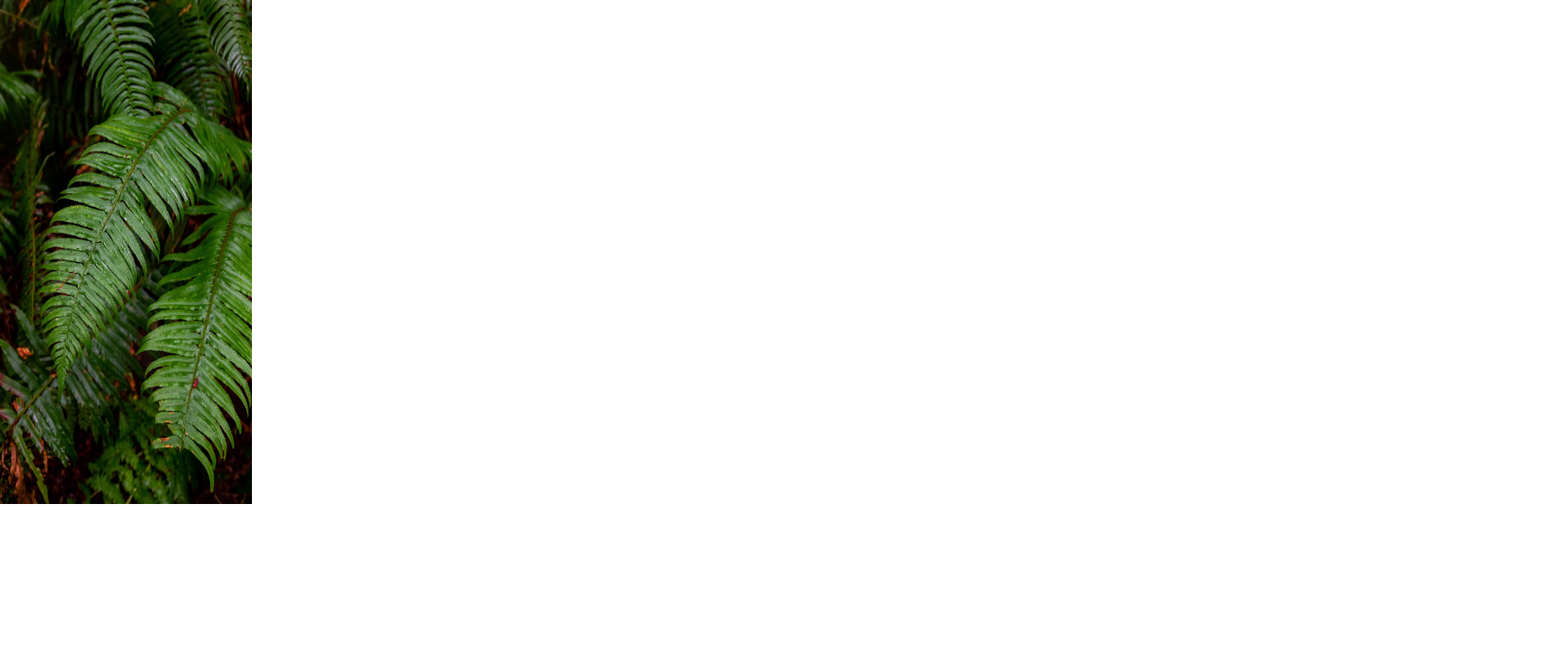
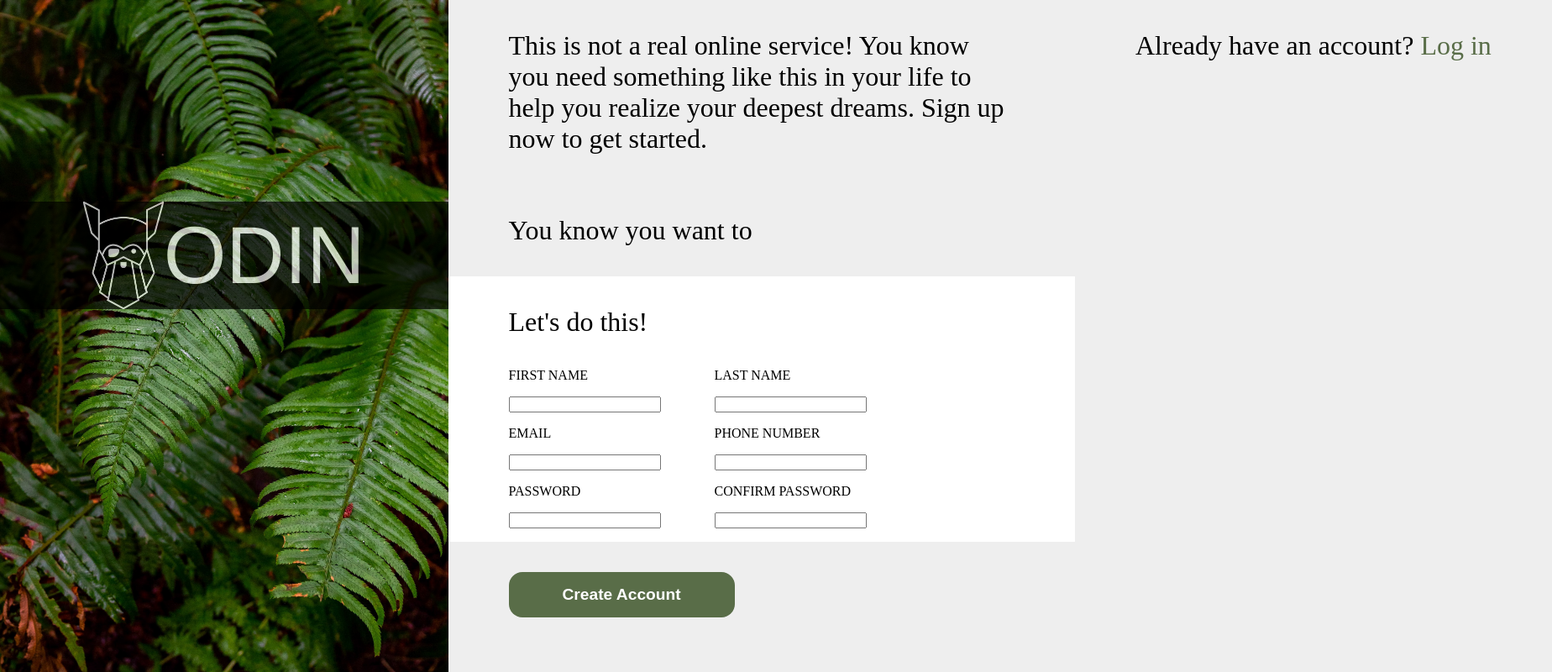
Before and after one commit to fabricator41/signup-form, a plain HTML site: page index.html in a window 1280 px wide. Shown: the whole page at 84% size, 1848 px wide, since content can reach past the window. Drawn offline with Linux system fonts and the light colour scheme.

Commit message:
ui design near complete

```diff
--- a/index.html
+++ b/index.html
@@ -8,11 +8,53 @@
     <link rel="stylesheet" href="style.css" />
   </head>
   <body>
-    <img
-      src="halie-west-25xggax4bSA-unsplash.jpg"
-      alt=""
-      width="300"
-      height="600"
-    />
+    <div class="container">
+      <div class="left-container">
+        <div class="opaque">
+          <img class="logo" src="odin-lined.png" alt="" />
+          <p class="brand">ODIN</p>
+        </div>
+        <img
+          class="img"
+          src="halie-west-25xggax4bSA-unsplash.jpg"
+          alt=""
+          width="2792"
+          height="1862"
+        />
+      </div>
+      <div class="right-container">
+        <p class="slogan">
+          This is not a real online service! You know you need something like
+          this in your life to help you realize your deepest dreams. Sign up now
+          to get started.
+        </p>
+        <p class="slogan">You know you want to</p>
+        <p class="slogan white">Let's do this!</p>
+        <div class="row">
+          <form action="">
+            <div class="column">
+              <label for="firstname">FIRST NAME</label>
+              <input type="text" name="firstname" id="firstname" />
+              <label for="email">EMAIL</label>
+              <input type="email" name="email" id="email" />
+              <label for="password">PASSWORD</label>
+              <input type="password" name="password" id="password" />
+            </div>
+            <div class="column">
+              <label for="lastname">LAST NAME</label>
+              <input type="text" name="lastname" id="lastname" />
+              <label for="phone">PHONE NUMBER</label>
+              <input type="number" name="phone" id="phone" />
+              <label for="confirm">CONFIRM PASSWORD</label>
+              <input type="password" name="confirm" id="confirm" />
+            </div>
+          </form>
+        </div>
+        <button>Create Account</button>
+        <p class="slogan">
+          Already have an account? <span class="bg-green">Log in</span>
+        </p>
+      </div>
+    </div>
   </body>
 </html>
--- a/style.css
+++ b/style.css
@@ -1,42 +1,103 @@
-/* A basic reset start */
-
-/* makes sizing simpler */
-
-*,
-*::before,
-*::after {
+* {
+  margin: 0;
+  padding: 0;
   box-sizing: border-box;
 }
 
-/* remove default spacing */
-/* force styling of type through styling, rather than elements */
-
-* {
-  margin: 0;
-  padding: 0;
-  font: inherit;
+label,
+input {
+  display: block;
+  margin-bottom: 16px;
 }
 
-/* dark mode user-agent-styles */
-
-/*  html {
-  color-scheme: dark light;
-} */
-
-/* min body height */
-
 body {
-  min-height: 100vh;
-  text-align: center;
+  background-color: #eee;
+  display: flex;
+  justify-content: center;
+  align-items: center;
 }
 
-/* responsive images/videos */
-img,
-picture,
-svg,
-video {
-  display: block;
-  max-width: 100%;
+.container {
+  height: 100vh;
+  width: 100vw;
+  display: flex;
 }
 
-/* A basic reset end */
+.img {
+  display: block;
+  height: 100%;
+  width: auto;
+}
+
+.left-container {
+  position: relative;
+}
+
+.opaque {
+  display: flex;
+  background-color: #000;
+  opacity: 0.7;
+  position: absolute;
+  top: 30%;
+  width: 100%;
+  justify-content: center;
+}
+.logo {
+  height: 8rem;
+}
+.brand {
+  color: #fff;
+  font-family: norse, sans-serif;
+  font-size: 6rem;
+  line-height: 8rem;
+}
+
+.right-container {
+  display: flex;
+  flex-direction: column;
+  flex-wrap: wrap;
+}
+
+.slogan {
+  font-size: 2rem;
+  padding: 36px 72px;
+}
+
+form {
+  background-color: #fff;
+  width: 100%;
+  display: flex;
+  padding-left: 72px;
+}
+
+.column {
+  display: flex;
+  flex-direction: column;
+  margin-right: 64px;
+}
+
+.row {
+  display: flex;
+  flex-wrap: wrap;
+}
+
+.white {
+  background-color: #fff;
+}
+
+button {
+  width: max-content;
+  margin-top: 36px;
+  margin-left: 72px;
+  background-color: #596d48;
+  padding: 16px 64px;
+  color: #fff;
+  font-size: 1.2rem;
+  font-weight: bold;
+  border-radius: 16px;
+  border: none;
+}
+
+.bg-green {
+  color: #596d48;
+}
```
Also changed, not shown: Norse-Bold.otf (added).
